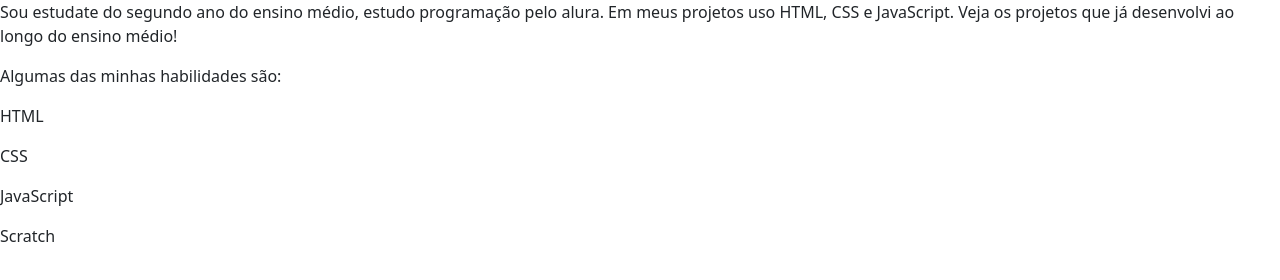
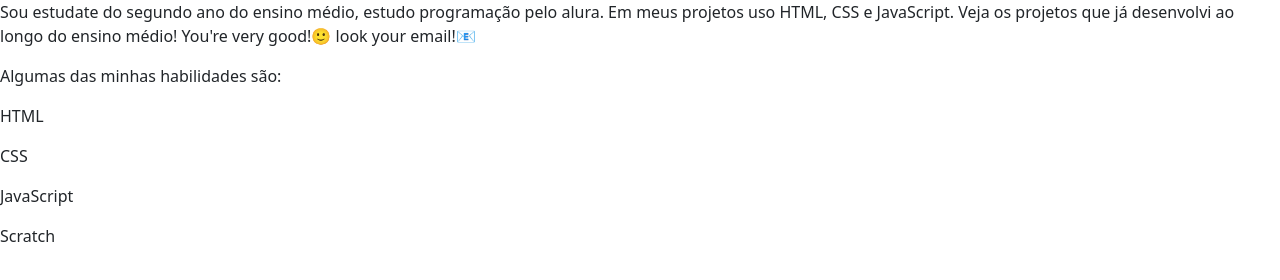
Before and after one commit to Zhuzixian123/10052025, a plain HTML site: page index.html in a window 1280 px wide. Drawn offline with nearby package versions, Linux system fonts and the light colour scheme.

Commit message:
Update index.html
add some message

```diff
--- a/index.html
+++ b/index.html
@@ -26,6 +26,8 @@
       Sou estudate do segundo ano do ensino médio, estudo programação pelo alura.
       Em meus projetos uso HTML, CSS e JavaScript. Veja os projetos que já
     desenvolvi ao longo do ensino médio!
+      You're very good!🙂
+      look your email!📧
     </p>
     <p> Algumas das minhas habilidades são:</p>
     <div>
```
